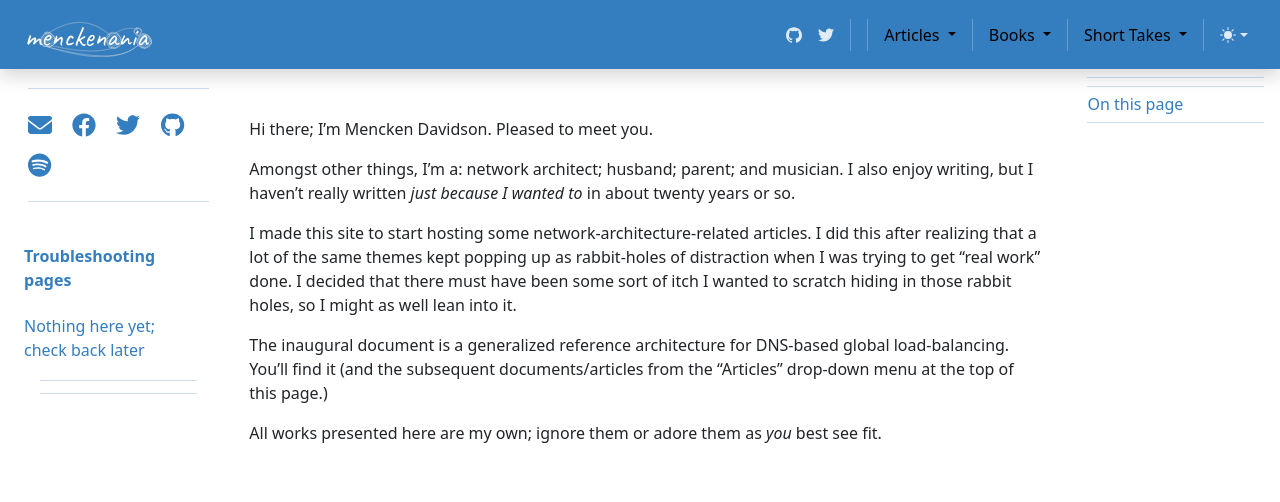
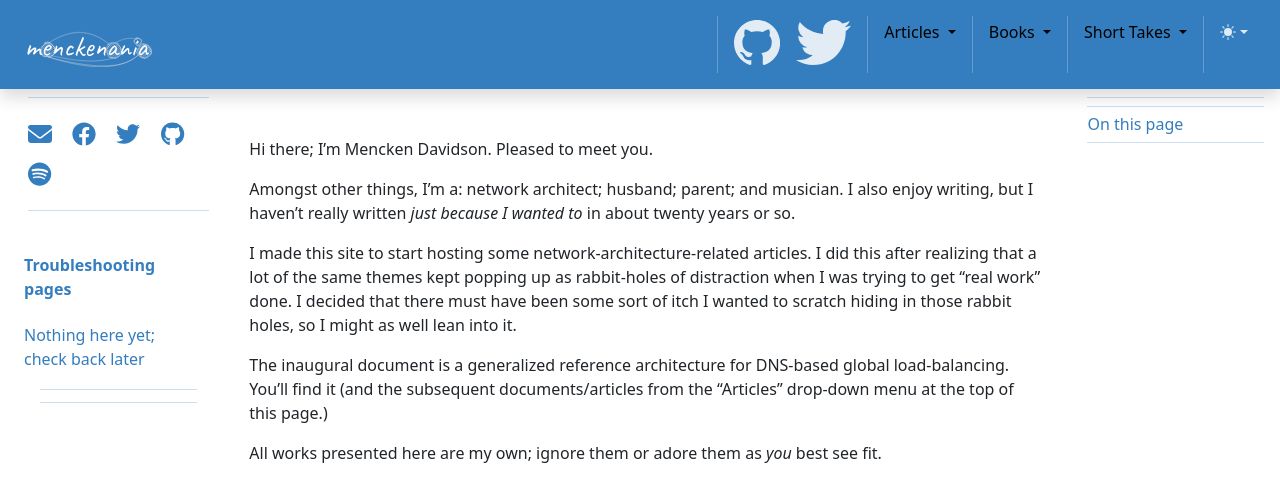
Before and after one commit to menckend/alpha, a Jekyll site: the page built from index.md, in a window 1280 px wide and 900 px high. Shown: the top 502 px of the window. Built offline with Jekyll 4.4.1, drawn with Linux system fonts in a browser that asks for light colours; nearby versions of some CDN libraries; library files that are not in the unit come from our copies.

Commit message:
Update newtemplate-header.html

```diff
--- a/_includes/newtemplate-header.html
+++ b/_includes/newtemplate-header.html
@@ -117,13 +117,20 @@
 
 
 
+          <!-- Divider bar (white) -->
+          <li class="nav-item py-2 py-lg-1 col-12 col-lg-auto">
+            <div class="vr d-none d-lg-flex h-100 mx-lg-2 text-white">
+              </div>
+            <hr class="d-lg-none my-2 text-white-50">
+          </li>
+
 
 <!-- Replace this section with a loop through the social-media data yaml-->
 
           <!-- Github icon/link -->
           <li class="nav-item col-6 col-lg-auto">
             <a class="nav-link py-2 px-0 px-lg-2" href="https://github.com/menckend/" target="_blank" rel="noopener">
-              <svg xmlns="http://www.w3.org/2000/svg" width="16" height="16" class="navbar-nav-svg" viewBox="0 0 512 499.36" role="img">
+              <svg xmlns="http://www.w3.org/2000/svg"  height="45" class="navbar-nav-svg" viewBox="0 0 512 499.36" role="img">
               <title>GitHub</title>
               <path fill="currentColor" fill-rule="evenodd" d="M256 0C114.64 0 0 114.61 0 256c0 113.09 73.34 209 175.08 242.9 12.8 2.35 17.47-5.56 17.47-12.34 0-6.08-.22-22.18-.35-43.54-71.2 15.49-86.2-34.34-86.2-34.34-11.64-29.57-28.42-37.45-28.42-37.45-23.27-15.84 1.73-15.55 1.73-15.55 25.69 1.81 39.21 26.38 39.21 26.38 22.84 39.12 59.92 27.82 74.5 21.27 2.33-16.54 8.94-27.82 16.25-34.22-56.84-6.43-116.6-28.43-116.6-126.49 0-27.95 10-50.8 26.35-68.69-2.63-6.48-11.42-32.5 2.51-67.75 0 0 21.49-6.88 70.4 26.24a242.65 242.65 0 0 1 128.18 0c48.87-33.13 70.33-26.24 70.33-26.24 14 35.25 5.18 61.27 2.55 67.75 16.41 17.9 26.31 40.75 26.31 68.69 0 98.35-59.85 120-116.88 126.32 9.19 7.9 17.38 23.53 17.38 47.41 0 34.22-.31 61.83-.31 70.23 0 6.85 4.61 14.81 17.6 12.31C438.72 464.97 512 369.08 512 256.02 512 114.62 397.37 0 256 0z">
               </path>
@@ -135,7 +142,7 @@
           <!-- Twitter icon/link -->
           <li class="nav-item col-6 col-lg-auto">
             <a class="nav-link py-2 px-0 px-lg-2" href="https://twitter.com/totstroc" target="_blank" rel="noopener">
-              <svg xmlns="http://www.w3.org/2000/svg" width="16" height="16" class="navbar-nav-svg" viewBox="0 0 512 416.32" role="img">
+              <svg xmlns="http://www.w3.org/2000/svg" height="45" class="navbar-nav-svg" viewBox="0 0 512 416.32" role="img">
               <title>Twitter</title>
               <path fill="currentColor" d="M160.83 416.32c193.2 0 298.92-160.22 298.92-298.92 0-4.51 0-9-.2-13.52A214 214 0 0 0 512 49.38a212.93 212.93 0 0 1-60.44 16.6 105.7 105.7 0 0 0 46.3-58.19 209 209 0 0 1-66.79 25.37 105.09 105.09 0 0 0-181.73 71.91 116.12 116.12 0 0 0 2.66 24c-87.28-4.3-164.73-46.3-216.56-109.82A105.48 105.48 0 0 0 68 159.6a106.27 106.27 0 0 1-47.53-13.11v1.43a105.28 105.28 0 0 0 84.21 103.06 105.67 105.67 0 0 1-47.33 1.84 105.06 105.06 0 0 0 98.14 72.94A210.72 210.72 0 0 1 25 370.84a202.17 202.17 0 0 1-25-1.43 298.85 298.85 0 0 0 160.83 46.92">
               </path>
@@ -173,13 +180,6 @@
 
 
 
-
-          <!-- Divider bar (white) -->
-          <li class="nav-item py-2 py-lg-1 col-12 col-lg-auto">
-            <div class="vr d-none d-lg-flex h-100 mx-lg-2 text-white">
-              </div>
-            <hr class="d-lg-none my-2 text-white-50">
-          </li>
 
 
 
```
